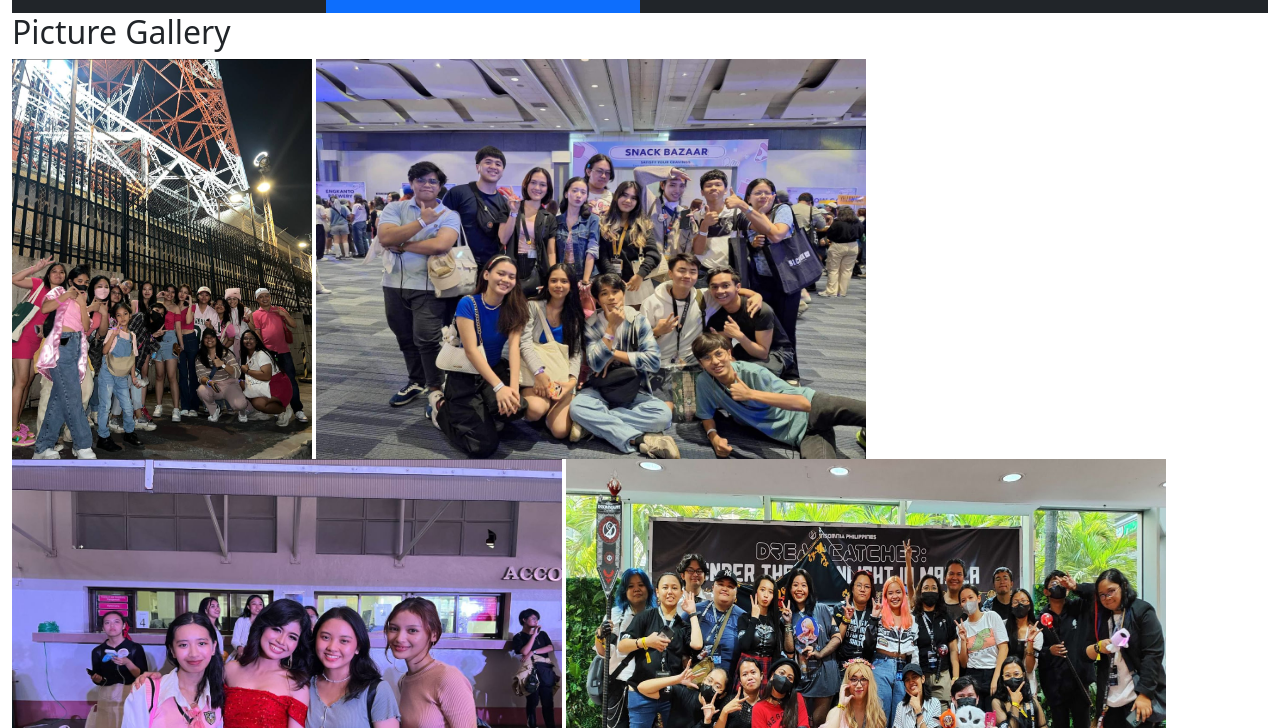
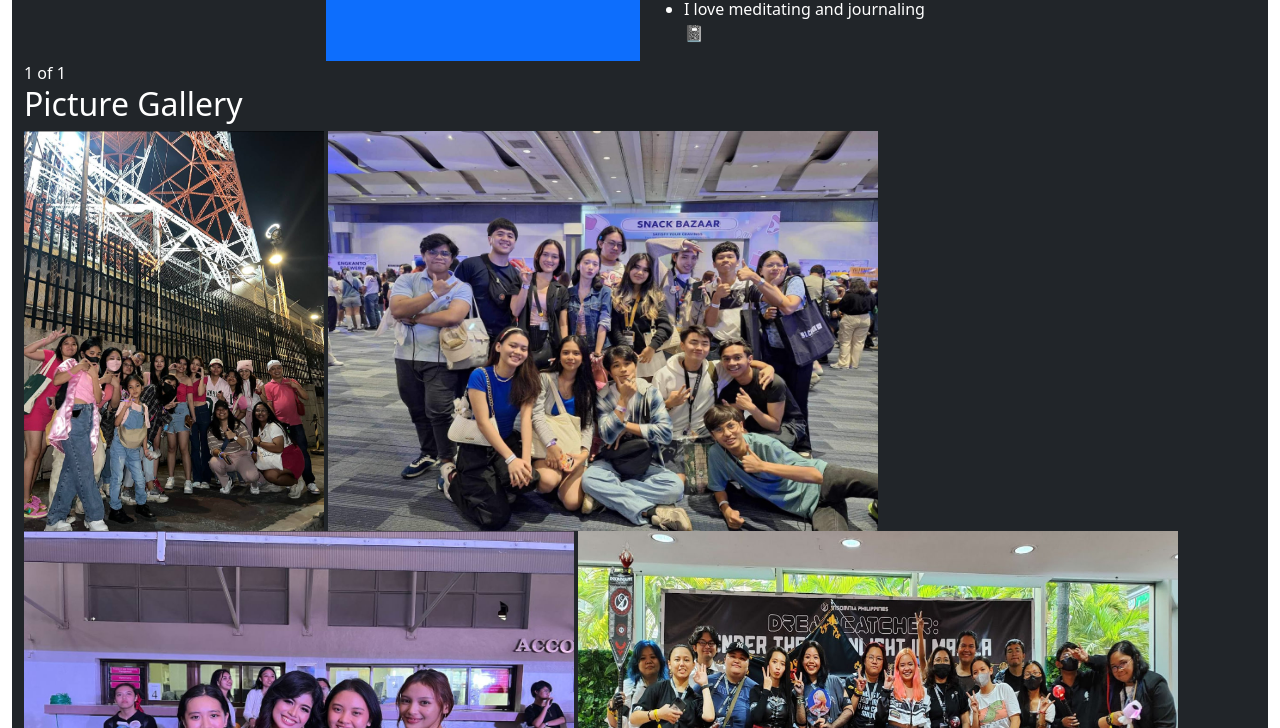
Before and after one commit to jus675/WEBPROG-Bootstrap-Template, a plain HTML site: page sb/index.html in a window 1280 px wide. Shown: the part 1272-2000 px from the top of the page. Drawn offline with nearby package versions, Linux system fonts and the light colour scheme; files whose address does not match are found by name.

Commit message:
adjusted content

```diff
--- a/sb/index.html
+++ b/sb/index.html
@@ -47,6 +47,7 @@
 
                             <a href="https://tamanotchi.world/9607c"><img src="https://tamanotchi.world/i/9607" alt="It's tamaNOTchi! Click to feed!"></a>
                     </div>
+
                     <div class="col-md bg-dark text-white">2 of 3
                         <h2>Education</h2>
                             <table>
@@ -75,6 +76,8 @@
                                     <td>R&O Academy</td>
                                 </tr>
                             </table>
+                    </div>
+
                     <div class="col-md bg-dark text-white"> 3 of 3
                         <h2>Achievements</h2>
                         <ul>
@@ -82,7 +85,6 @@
                             <li>APC-JPCS Director of Operations (2024-)</li>
                             <li>Animation Society - Secretary (2022-2022)</li>
                         </ul>
-                </div>
                     </div>
                 </div>
             </div>
@@ -94,6 +96,7 @@
                         <h2>Course</h2>
                         <p>Bachelor of Science in Computer Science with specialization in Software Systems</p>
                     </div>
+
                 <div class="col-md bg-primary text-white">2 of 4
                     <h2>I.T. Experience</h2>
                     <ul>
@@ -103,6 +106,7 @@
                         <li>Javascript</li>
                     </ul>
                 </div>
+
                 <div class="col-md bg-dark text-white">3 of 4
                     <h2>Hobbies & Interest</h2>
                     <ul>
@@ -114,6 +118,7 @@
                         <li>I love meditating and journaling &#128211;</li>
                     </ul>
                 </div>
+
                 <div class="col-md bg-dark text-white">4 of 4
                     <h2>Goals in Life</h2>
                     <ul>
@@ -126,6 +131,10 @@
                 </div>
             </div>
         </div>
+
+        <div class="container-fluid">
+            <div class="row">
+                <div class="col-md bg-dark text-white">1 of 1
                     <h2>Picture Gallery</h2>
                         <img src="Picture Gallery - 1.jpg" alt="Picture Gallery - 1" style="width:300px;height:400px;">
                         <img src="Picture Gallery - 2.jpg" alt="Picture Gallery - 2 " style="width:550px;height:400px;">
@@ -133,6 +142,9 @@
                         <img src="Picture Gallery - 5.jpg" alt="Picture Gallery - 5" style="width:600px;height:400px;">
                         <img src="Picture Gallery - 4.jpg" alt="Picture Gallery - 4" style="width:300px;height:500px;">
                         <img src="Picture Gallery - 6.jpg" alt="Picture Gallery - 6" style="width:350px;height:500px;">
+                 </div>
+             </div>
+        </div>
         <!-- Bootstrap core JS-->
         <script src="https://cdn.jsdelivr.net/npm/bootstrap@5.2.3/dist/js/bootstrap.bundle.min.js"></script>
         <!-- Core theme JS-->
```
Lines whose indentation alone changed are shown as unchanged.
